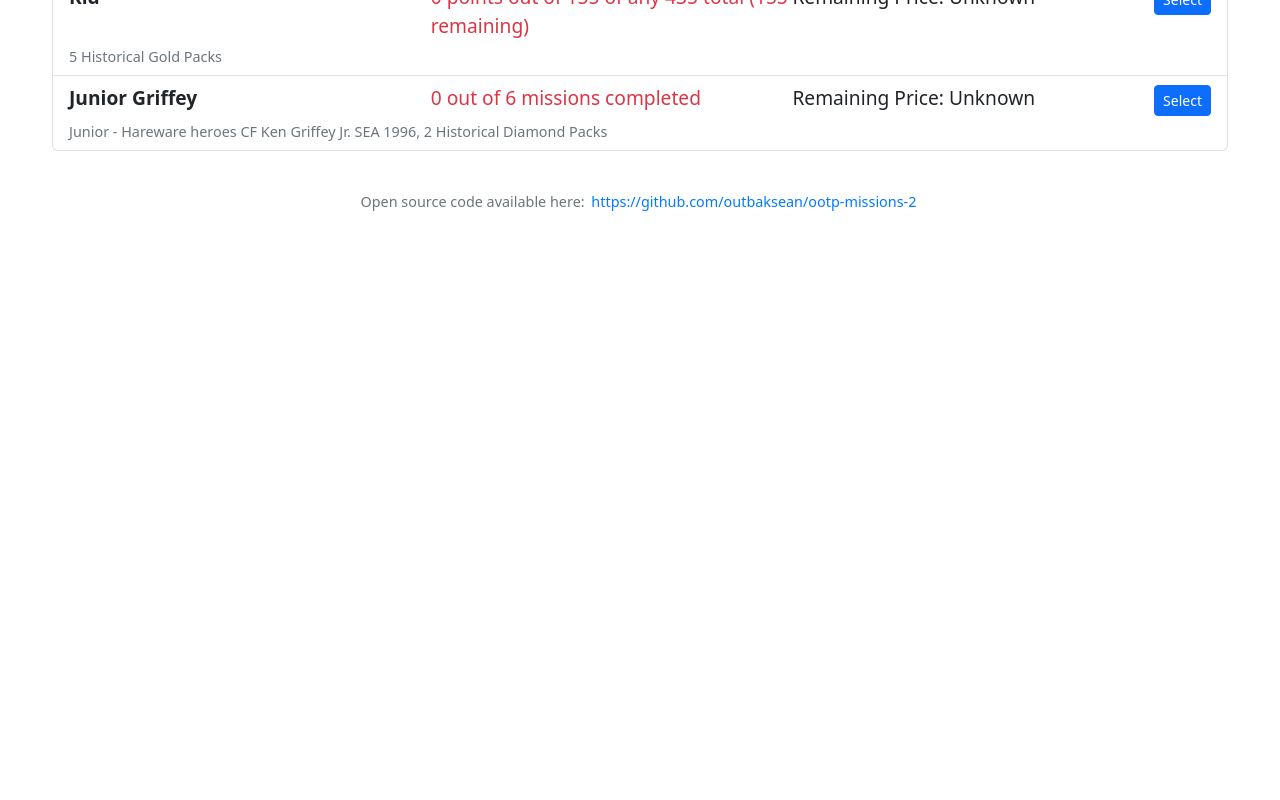
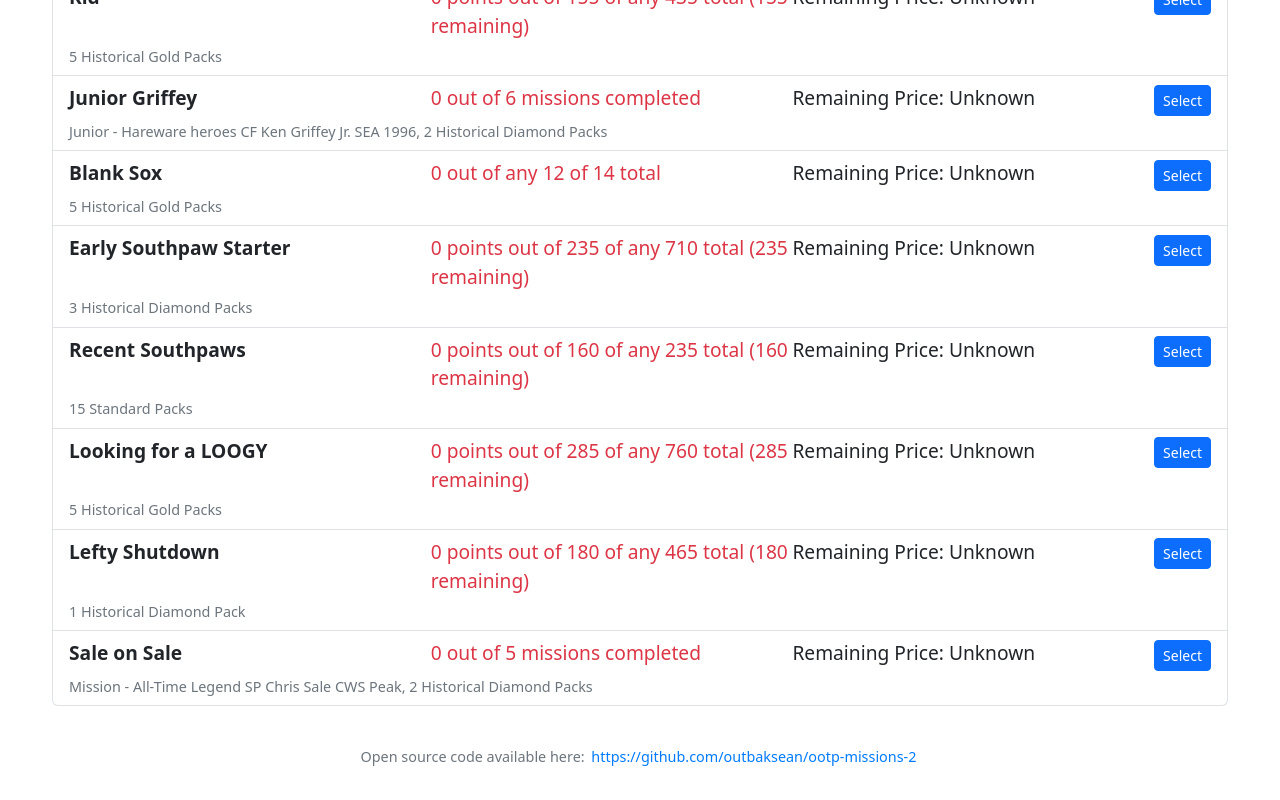
Before and after one commit to outbaksean/ootp-missions-2, a Vue app in the folder ootp-missions/: page / in a window 1280 px wide. Shown: the part 3482-4282 px from the top of the page. Before the commit the page ends 3727 px from the top, so only its background shows below. Built offline with nearby package versions, Linux system fonts and the light colour scheme.

Commit message:
Added Chris Sale Missions

```diff
--- a/ootp-missions/src/data/missions.ts
+++ b/ootp-missions/src/data/missions.ts
@@ -932,6 +932,134 @@ const missions: Mission[] = [
     category: 'Bonus Rewards',
     cards: [],
   },
+  {
+    id: 40,
+    name: 'Blank Sox',
+    type: 'count',
+    requiredCount: 12,
+    reward: '5 Historical Gold Packs',
+    category: 'Bonus Rewards',
+    cards: [
+      { cardId: 73367 },
+      { cardId: 73288 },
+      { cardId: 72620 },
+      { cardId: 73929 },
+      { cardId: 73930 },
+      { cardId: 73856 },
+      { cardId: 73926 },
+      { cardId: 72984 },
+      { cardId: 73936 },
+      { cardId: 73937 },
+      { cardId: 73925 },
+      { cardId: 73924 },
+      { cardId: 72245 },
+      { cardId: 71808 },
+    ],
+  },
+  {
+    id: 41,
+    name: 'Early Southpaw Starter',
+    type: 'points',
+    requiredCount: 235,
+    reward: '3 Historical Diamond Packs',
+    category: 'Bonus Rewards',
+    cards: [
+      { cardId: 71515, points: 5 },
+      { cardId: 70645, points: 5 },
+      { cardId: 73453, points: 5 },
+      { cardId: 70636, points: 5 },
+      { cardId: 71522, points: 10 },
+      { cardId: 70637, points: 5 },
+      { cardId: 70364, points: 5 },
+      { cardId: 73008, points: 15 },
+      { cardId: 70638, points: 15 },
+      { cardId: 72995, points: 15 },
+      { cardId: 73454, points: 50 },
+      { cardId: 73834, points: 50 },
+      { cardId: 70639, points: 50 },
+      { cardId: 68346, points: 75 },
+      { cardId: 73209, points: 200 },
+      { cardId: 73611, points: 200 },
+    ],
+  },
+  {
+    id: 42,
+    name: 'Recent Southpaws',
+    type: 'points',
+    requiredCount: 160,
+    reward: '15 Standard Packs',
+    category: 'Bonus Rewards',
+    cards: [
+      { cardId: 70270, points: 5 },
+      { cardId: 70621, points: 5 },
+      { cardId: 70622, points: 5 },
+      { cardId: 72807, points: 5 },
+      { cardId: 70606, points: 5 },
+      { cardId: 71498, points: 5 },
+      { cardId: 73848, points: 5 },
+      { cardId: 72866, points: 5 },
+      { cardId: 70626, points: 10 },
+      { cardId: 73548, points: 10 },
+      { cardId: 71211, points: 50 },
+      { cardId: 70271, points: 50 },
+      { cardId: 73000, points: 75 },
+    ],
+  },
+  {
+    id: 43,
+    name: 'Looking for a LOOGY',
+    type: 'points',
+    requiredCount: 285,
+    reward: '5 Historical Gold Packs',
+    category: 'Bonus Rewards',
+    cards: [
+      { cardId: 70526, points: 5 },
+      { cardId: 70552, points: 5 },
+      { cardId: 70527, points: 10 },
+      { cardId: 70529, points: 15 },
+      { cardId: 71324, points: 5 },
+      { cardId: 70540, points: 5 },
+      { cardId: 70551, points: 5 },
+      { cardId: 70343, points: 5 },
+      { cardId: 72834, points: 5 },
+      { cardId: 73936, points: 5 },
+      { cardId: 73805, points: 10 },
+      { cardId: 71453, points: 10 },
+      { cardId: 70530, points: 50 },
+      { cardId: 71454, points: 50 },
+      { cardId: 70528, points: 50 },
+      { cardId: 71455, points: 50 },
+      { cardId: 70531, points: 75 },
+      { cardId: 73849, points: 200 },
+      { cardId: 70532, points: 200 },
+    ],
+  },
+  {
+    id: 44,
+    name: 'Lefty Shutdown',
+    type: 'points',
+    requiredCount: 180,
+    reward: '1 Historical Diamond Pack',
+    category: 'Bonus Rewards',
+    cards: [
+      { cardId: 72738, points: 50 },
+      { cardId: 73819, points: 15 },
+      { cardId: 73230, points: 50 },
+      { cardId: 73992, points: 75 },
+      { cardId: 71206, points: 75 },
+      { cardId: 71326, points: 200 },
+    ],
+  },
+  {
+    id: 45,
+    name: 'Sale on Sale',
+    type: 'missions',
+    requiredCount: 5,
+    missionIds: [40, 41, 42, 43, 44],
+    reward: 'Mission - All-Time Legend SP Chris Sale CWS Peak, 2 Historical Diamond Packs',
+    category: 'Bonus Rewards',
+    cards: [],
+  },
 ]
 
 missions.forEach((mission) => {
```
